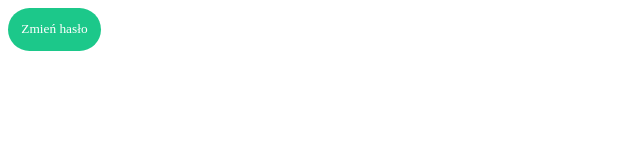
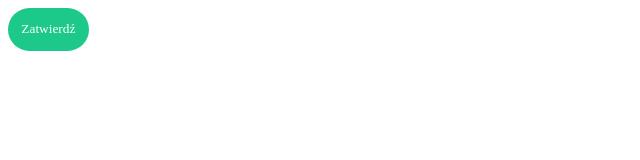
Before and after one commit to grupadotnet/Aqua-Sharp-Frontend, a React (Vite) app: page / in a window 1280 px wide. Shown: the top 160 px of the page, without its empty margins (0-640 px from the left). Built offline with nearby package versions, Linux system fonts and the light colour scheme.

Commit message:
Button tests WIP

```diff
--- a/src/components/button/index.tsx
+++ b/src/components/button/index.tsx
@@ -1,23 +1,25 @@
 import './Button.scss';
 
-function Button(props: any) {
-    const buttonType: 'OK' | 'Cancel' | 'Action' = props.type;
-    const textValue: string = props.value;
+interface IButton {
+  type: 'OK' | 'Cancel' | 'Action',
+  children?: string,
+}
 
-    switch (buttonType) {
+function Button(props: IButton) {
+    switch (props.type) {
         case 'OK':
             return (
-                <button className="button button-ok">{textValue}</button>
+                <button className="button button-ok">{props.children ?? 'Zatwierdź'}</button>
               );
             break;
         case 'Cancel':
             return (
-                <button className="button button-cancel">{textValue}</button>
+                <button className="button button-cancel">{props.children ?? 'Anuluj'}</button>
               );
             break;
         default:
             return (
-                <button className="button button-action">{textValue}</button>
+                <button className="button button-action">{props.children ?? ''}</button>
               );
             break;
     }
--- a/src/pages/working/index.tsx
+++ b/src/pages/working/index.tsx
@@ -1,5 +1,5 @@
 import Button from "../../components/button";
 
 export const Working: React.FC = () => {
-  return <Button type='OK' value='Zmień hasło'></Button>;
+  return <Button type='OK'></Button>;
 };
```
Also changed, not shown: 1 other file (tests, documents, lock files or other folders).
